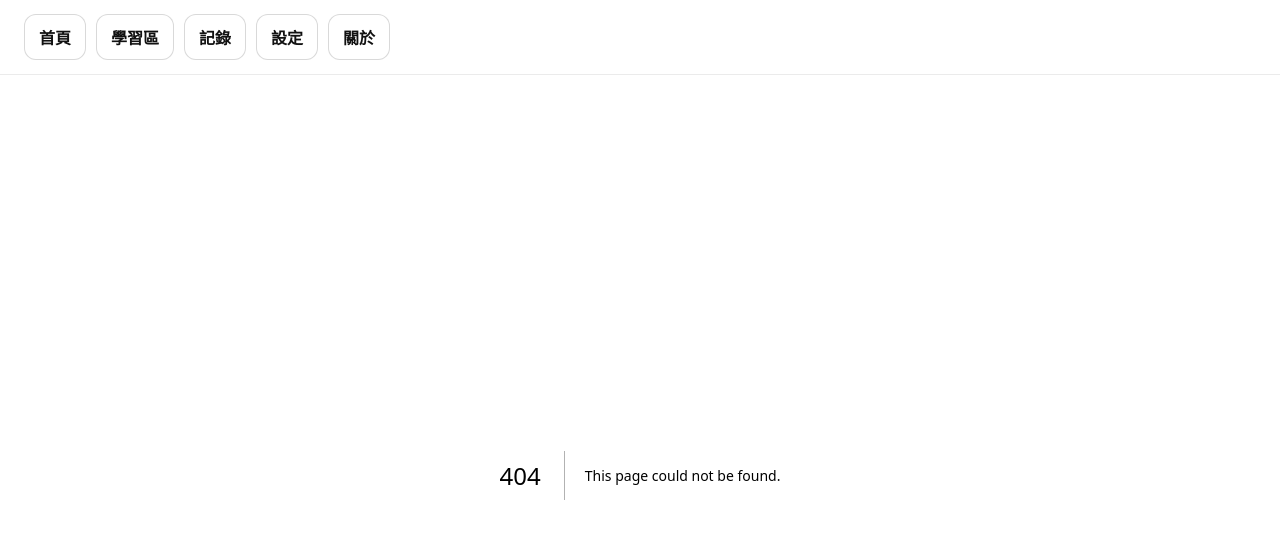
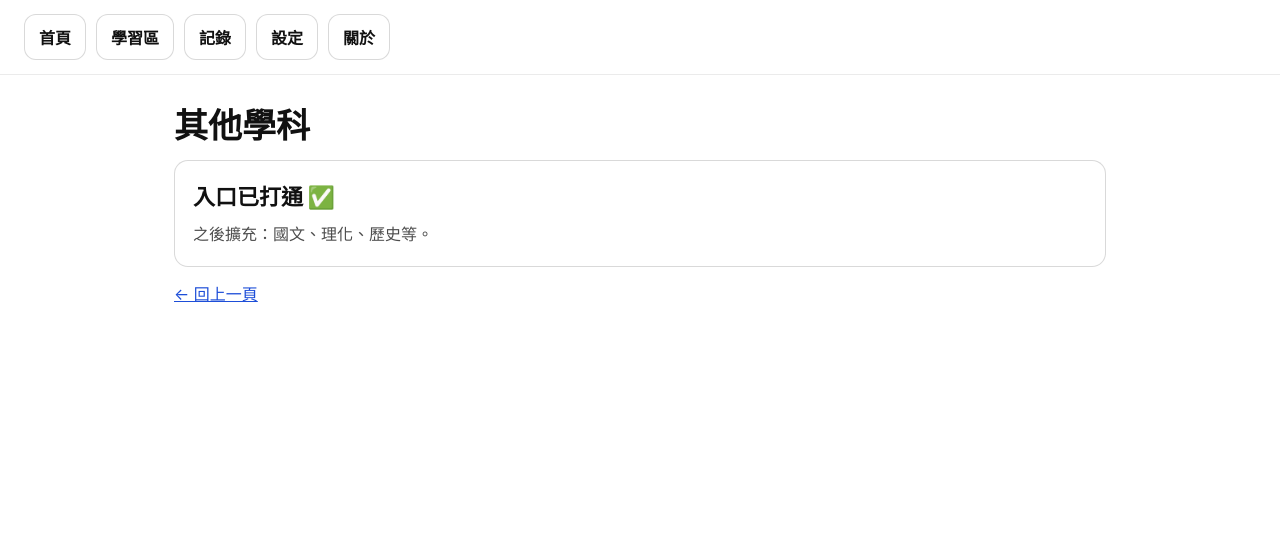
Before and after one commit to boos88978857-svg/ai-intelligent-learning-machine, a Next.js app: page /other in a window 1280 px wide. Before the commit this address had no page. Shown: the top 538 px of the page. Built offline with nearby package versions, Linux system fonts and the light colour scheme.

Commit message:
创建 page.tsx

```diff
--- /dev/null
+++ b/app/other/page.tsx
@@ -0,0 +1,21 @@
+"use client";
+
+import { useRouter } from "next/navigation";
+import { ui } from "../ui";
+
+export default function OtherPage() {
+  const router = useRouter();
+  return (
+    <main style={ui.wrap}>
+      <h1 style={{ margin: "0 0 12px", fontSize: 34, fontWeight: 900 }}>其他學科</h1>
+      <div style={ui.card}>
+        <h2 style={ui.cardTitle}>入口已打通 ✅</h2>
+        <p style={ui.cardDesc}>之後擴充：國文、理化、歷史等。</p>
+      </div>
+
+      <button onClick={() => router.back()} style={ui.backLink}>
+        ← 回上一頁
+      </button>
+    </main>
+  );
+}
```
